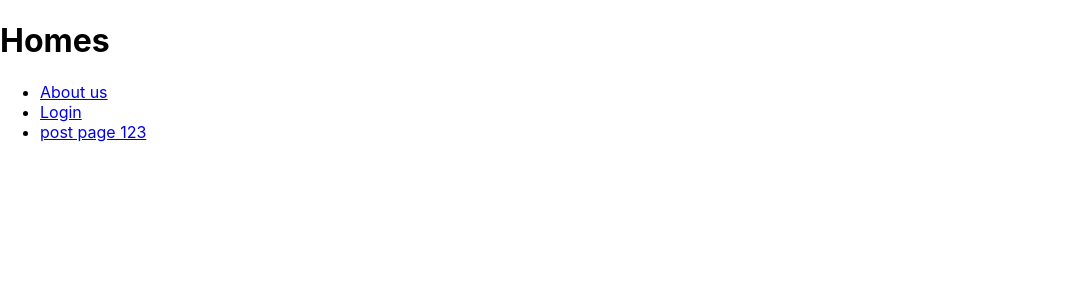
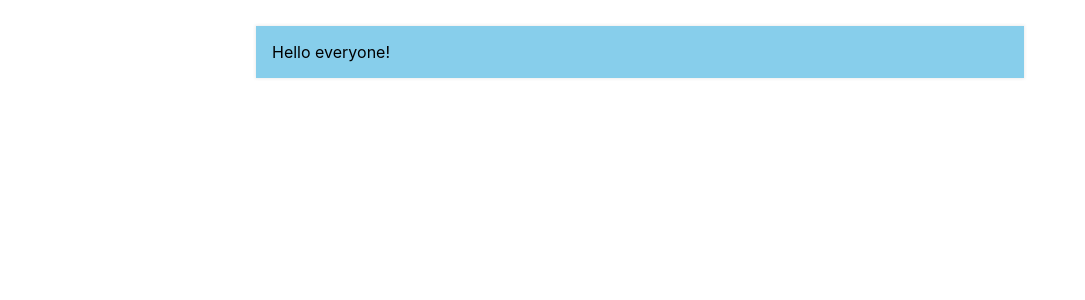
Before and after one commit to WatheqAlshowaiter/ReactForBegginers, a React (Create React App) app: page / in a window 1280 px wide. Shown: the top 300 px of the page, without its empty margins (0-1085 px from the left). Built offline with nearby package versions, Linux system fonts and the light colour scheme.

Commit message:
4 - Default Props

```diff
--- a/src/App.js
+++ b/src/App.js
@@ -1,25 +1,11 @@
 import React from "react";
 import "./App.css";
-import Card, { CardWithBorder } from "./HOC/Card";
-import Paragraph, { BorderedParagraph } from "./HOC/Paragraph";
-import Pure from "./Pure";
-import { BrowserRouter as Router, Switch, Route, Link } from "react-router-dom";
-import About from "./routers/About";
-import Login from "./routers/Login";
-import Home from "./routers/Home";
-import Post from "./routers/Post";
+import Card from "./defaultProps/Card";
 
 function App() {
 	return (
 		<>
-			<Router>
-				<Switch>
-					<Route path="/about" component={About} />
-					<Route path="/login" component={Login} />
-					<Route path="/post/:postId" component={Post} />
-					<Route path="/" component={Home} />
-				</Switch>
-			</Router>
+			<Card>Hello everyone!</Card>
 		</>
 	);
 }
--- /dev/null
+++ b/src/defaultProps/Card.jsx
@@ -0,0 +1,14 @@
+import React from "react";
+import "./style.css";
+
+export default function Card(props) {
+	return (
+		<div className="card" style={{ backgroundColor: props.color }}>
+			{props.children}
+		</div>
+	);
+}
+
+Card.defaultProps= {
+	color: "skyblue",
+};
--- /dev/null
+++ b/src/defaultProps/style.css
@@ -0,0 +1,5 @@
+.card {
+	padding: 1rem;
+    margin: 2% 20%;
+	box-shadow: 0 0 3px 1px #eee;
+}
```
